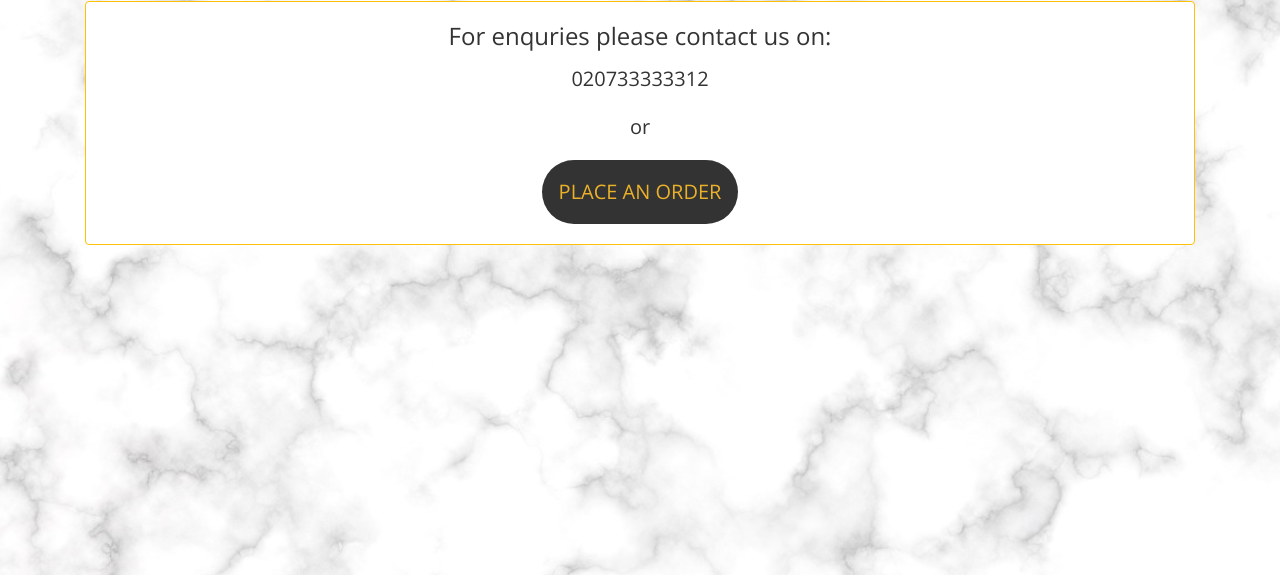
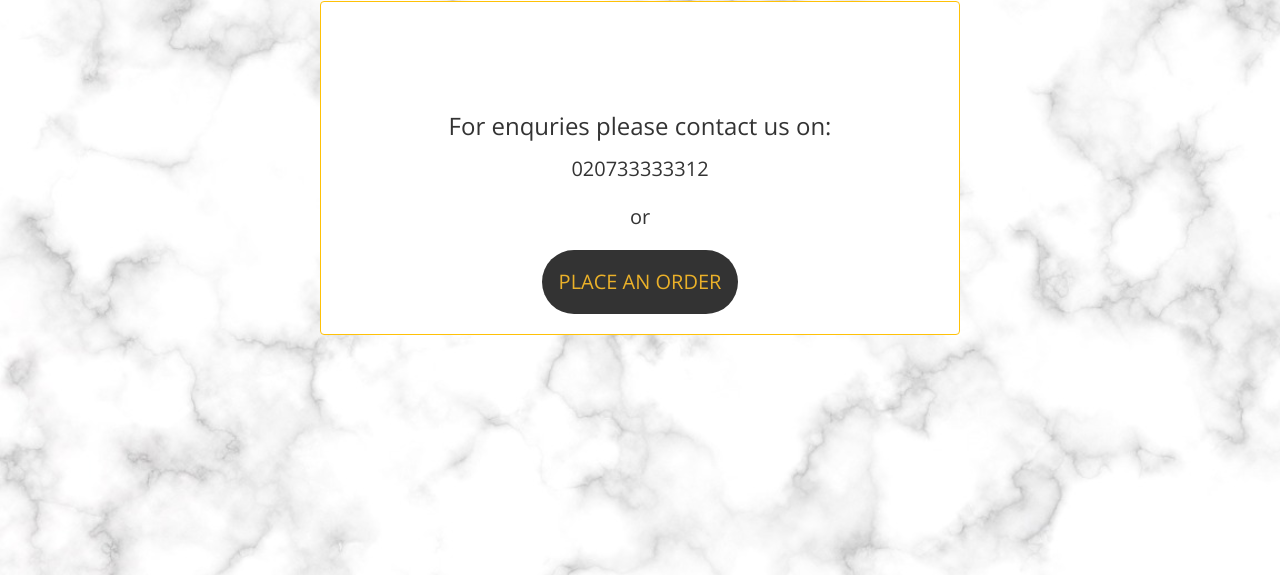
Before and after one commit to Dorcas-Amoo/ms4-project-arikefoods, a Django app: page /contact_us/ in a window 1280 px wide. Shown: the part 91-666 px from the top of the page. Run offline with Django 3.2, Linux system fonts and the light colour scheme; some libraries are stand-ins or nearby versions.

Commit message:
Removed container divs

```diff
--- a/home/templates/home/contact.html
+++ b/home/templates/home/contact.html
@@ -11,16 +11,12 @@
 
 {% block content %}
 
-    <div class="container">
-        <div class="row">
-            <div class="col">
-            <div class="card border-warning w-80 text-center">
-                <div class="card-body">
-                    <h4 class="card-title">For enquries please contact us on:</h4>
-                    <p class="card-text">020733333312</p>
-                    <p class="card-text">or</p>
-                    <a href="{% url 'order' %}" class="place-order-button btn btn-lg rounded-pill text-uppercase py-3">Place an order</a>
-                </div>
+    <div class="card border-warning w-50 text-center" id="contact-card">
+        <div class="card-body">
+            <h4 class="card-title">For enquries please contact us on:</h4>
+            <p class="card-text">020733333312</p>
+            <p class="card-text">or</p>
+            <a href="{% url 'order' %}" class="place-order-button btn btn-lg rounded-pill text-uppercase py-3">Place an order</a>
         </div>
     </div>
 {% endblock %}
```
